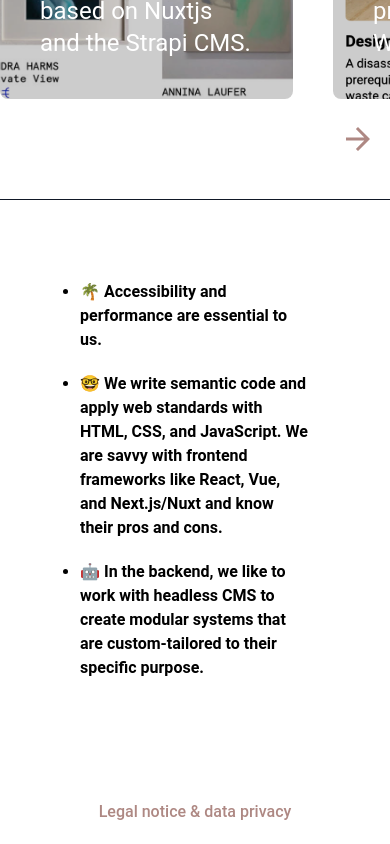
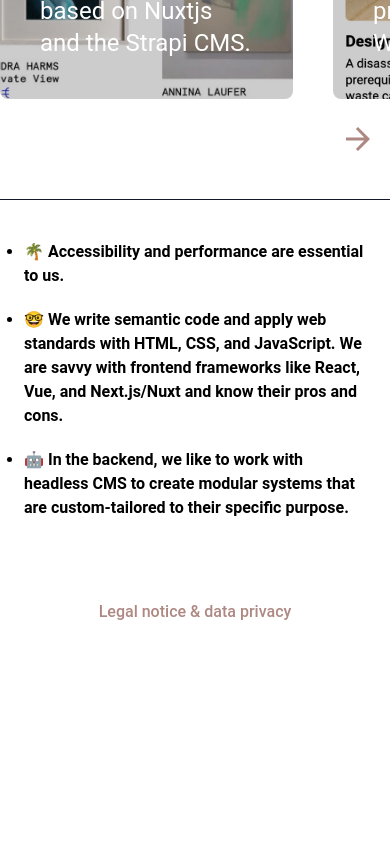
Before and after one commit to Mjam-Codes/mjam.codes, a Nuxt app: page / in a window 390 px wide. Shown: the part 774-1618 px from the top of the page. After the commit the page ends 1418 px from the top, so only its background shows below. Built offline with nearby package versions, Linux system fonts and the light colour scheme.

Commit message:
Finetune mobile styles of SkillSet

```diff
--- a/components/SkillSet.vue
+++ b/components/SkillSet.vue
@@ -1,5 +1,5 @@
 <template>
-  <div class="container p-20">
+  <div class="container px-6 py-10 md:p-20">
   <ul class="list-disc font-semibold">
     <li class="pb-5">🌴 Accessibility and performance are essential to us.</li>
     <li class="pb-5">🤓 We write semantic code and apply web standards with HTML, CSS, and JavaScript.  We are savvy with frontend frameworks like React, Vue, and Next.js/Nuxt and know their pros and cons.</li>
```
